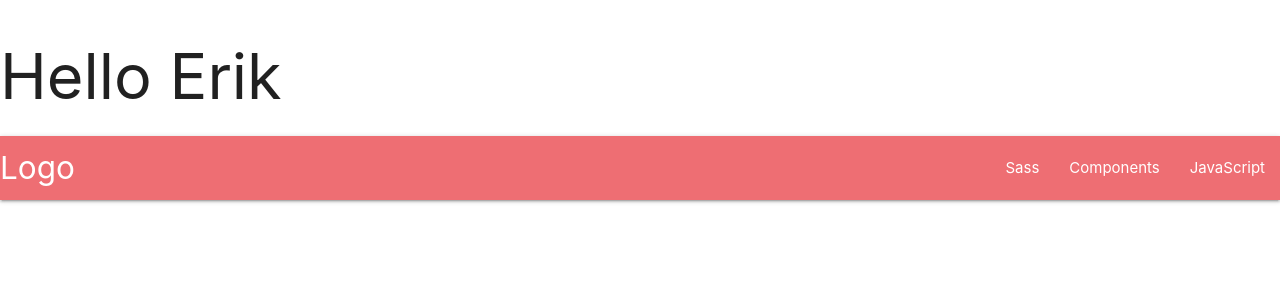
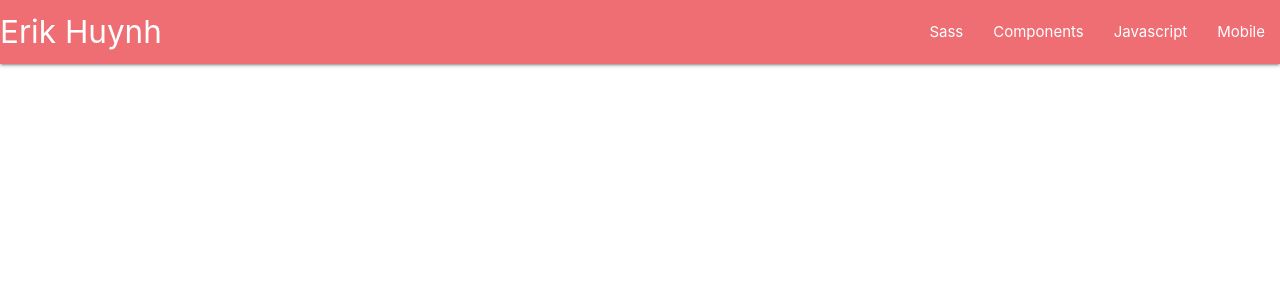
Before and after one commit to E-Huynh/Portfolio, a React (Create React App) app: page / in a window 1280 px wide. Shown: the top 300 px of the page. Built offline with nearby package versions, Linux system fonts and the light colour scheme.

Commit message:
added Materialize mobile navbar

```diff
--- a/public/index.html
+++ b/public/index.html
@@ -1,27 +1,28 @@
 <!DOCTYPE html>
 <html lang="en">
+
 <head>
   <meta charset="utf-8" />
   <link rel="icon" href="%PUBLIC_URL%/favicon.ico" />
   <meta name="viewport" content="width=device-width, initial-scale=1" />
   <meta name="theme-color" content="#000000" />
-    <meta
-      name="description"
-      content="Web site created using create-react-app"
-    />
+  <meta name="description" content="Web site created using create-react-app" />
   <link rel="apple-touch-icon" href="%PUBLIC_URL%/logo192.png" />
   <link rel="manifest" href="%PUBLIC_URL%/manifest.json" />
-     <!-- Compiled and minified CSS -->
+  <script src="https://code.jquery.com/jquery-3.4.1.slim.min.js"
+    integrity="sha256-pasqAKBDmFT4eHoN2ndd6lN370kFiGUFyTiUHWhU7k8=" crossorigin="anonymous"></script>
   <link rel="stylesheet" href="https://cdnjs.cloudflare.com/ajax/libs/materialize/1.0.0/css/materialize.min.css">
-
-     <!-- Compiled and minified JavaScript -->
-     <script src="https://cdnjs.cloudflare.com/ajax/libs/materialize/1.0.0/js/materialize.min.js"></script>
+  <link href="https://fonts.googleapis.com/icon?family=Material+Icons" rel="stylesheet">
   <title>Erik Huynh</title>
 </head>
+
 <body>
   <noscript>You need to enable JavaScript to run this app.</noscript>
   <div id="root">
+    <!-- App.js component -->
+  </div>
+  <script src="https://cdnjs.cloudflare.com/ajax/libs/materialize/1.0.0/js/materialize.js"></script>
+  <script src="./index.js"></script>
+</body>
 
-    </div>
-  </body>
 </html>
--- /dev/null
+++ b/public/index.js
@@ -0,0 +1,3 @@
+$(document).ready(function () {
+    $('.sidenav').sidenav();
+});
--- a/src/App.js
+++ b/src/App.js
@@ -1,12 +1,15 @@
 import React from 'react';
+import { BrowserRouter as Router, Route } from "react-router-dom";
 import Navbar from './components/navbar';
 
 function App() {
   return (
-    <div className="App">
-      <h1>Hello Erik</h1>
-      <Navbar />
-    </div>
+    <Router>
+      <div>
+        <Navbar />
+        {/* <Route exact path="/" component={Home} /> */}
+      </div>
+    </Router>
   );
 }
 
--- a/src/components/navbar.js
+++ b/src/components/navbar.js
@@ -2,15 +2,25 @@ import React from 'react'
 
 export default function navbar() {
     return (
+        <div>
             <nav>
                 <div className="nav-wrapper">
-                <a href="#" className="brand-logo">Logo</a>
-                <ul id="nav-mobile" className="right hide-on-med-and-down">
+                    <a href="#!" className="brand-logo">Erik Huynh</a>
+                    <a href="#" data-target="mobile-demo" className="sidenav-trigger"><i className="material-icons">menu</i></a>
+                    <ul className="right hide-on-med-and-down">
                         <li><a href="sass.html">Sass</a></li>
                         <li><a href="badges.html">Components</a></li>
-                    <li><a href="collapsible.html">JavaScript</a></li>
+                        <li><a href="collapsible.html">Javascript</a></li>
+                        <li><a href="mobile.html">Mobile</a></li>
                     </ul>
                 </div>
             </nav>
+            <ul className="sidenav" id="mobile-demo">
+                <li><a href="sass.html">Sass</a></li>
+                <li><a href="badges.html">Components</a></li>
+                <li><a href="collapsible.html">Javascript</a></li>
+                <li><a href="mobile.html">Mobile</a></li>
+            </ul>
+        </div>
     )
 }
```
Lines whose indentation alone changed are shown as unchanged.
